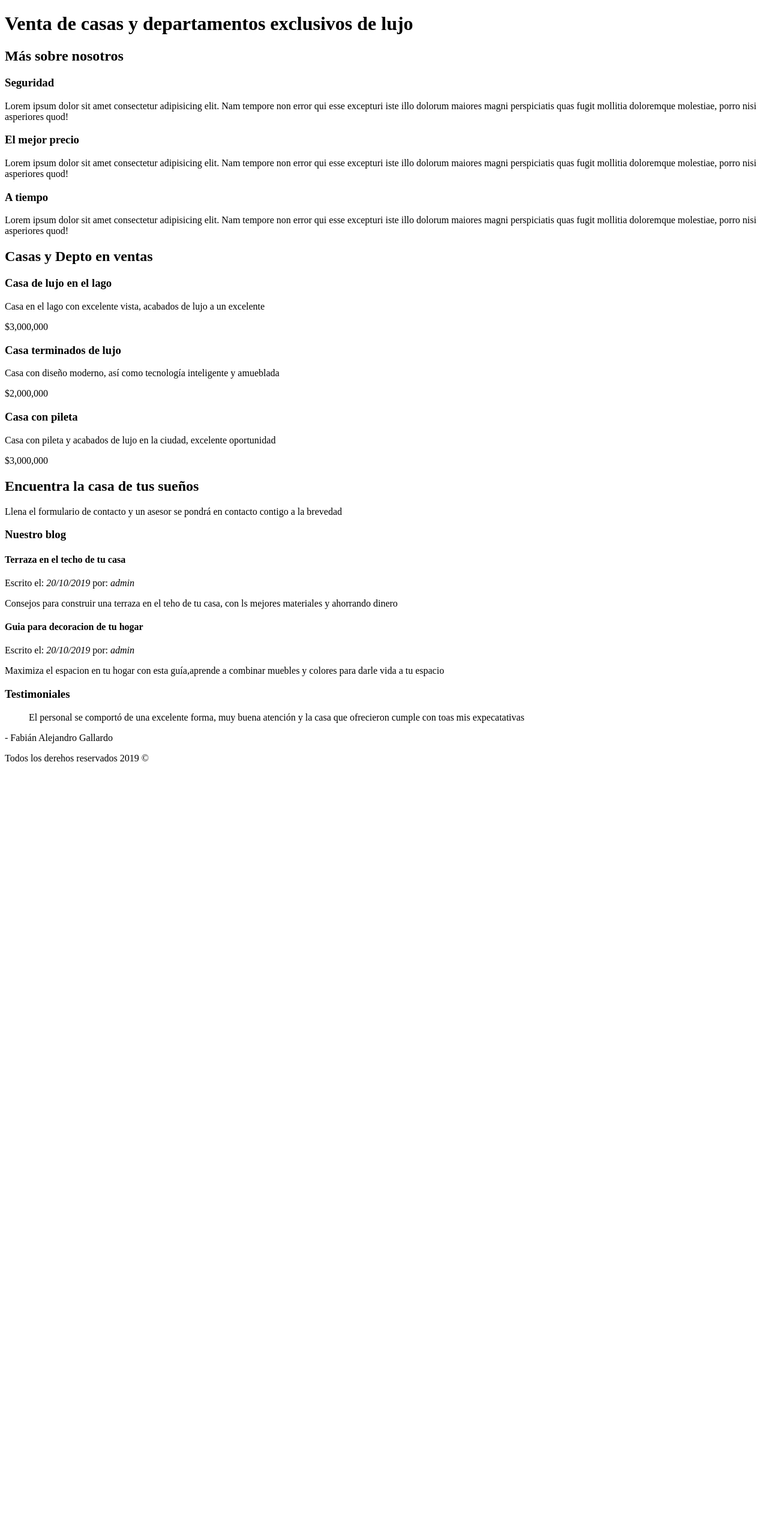
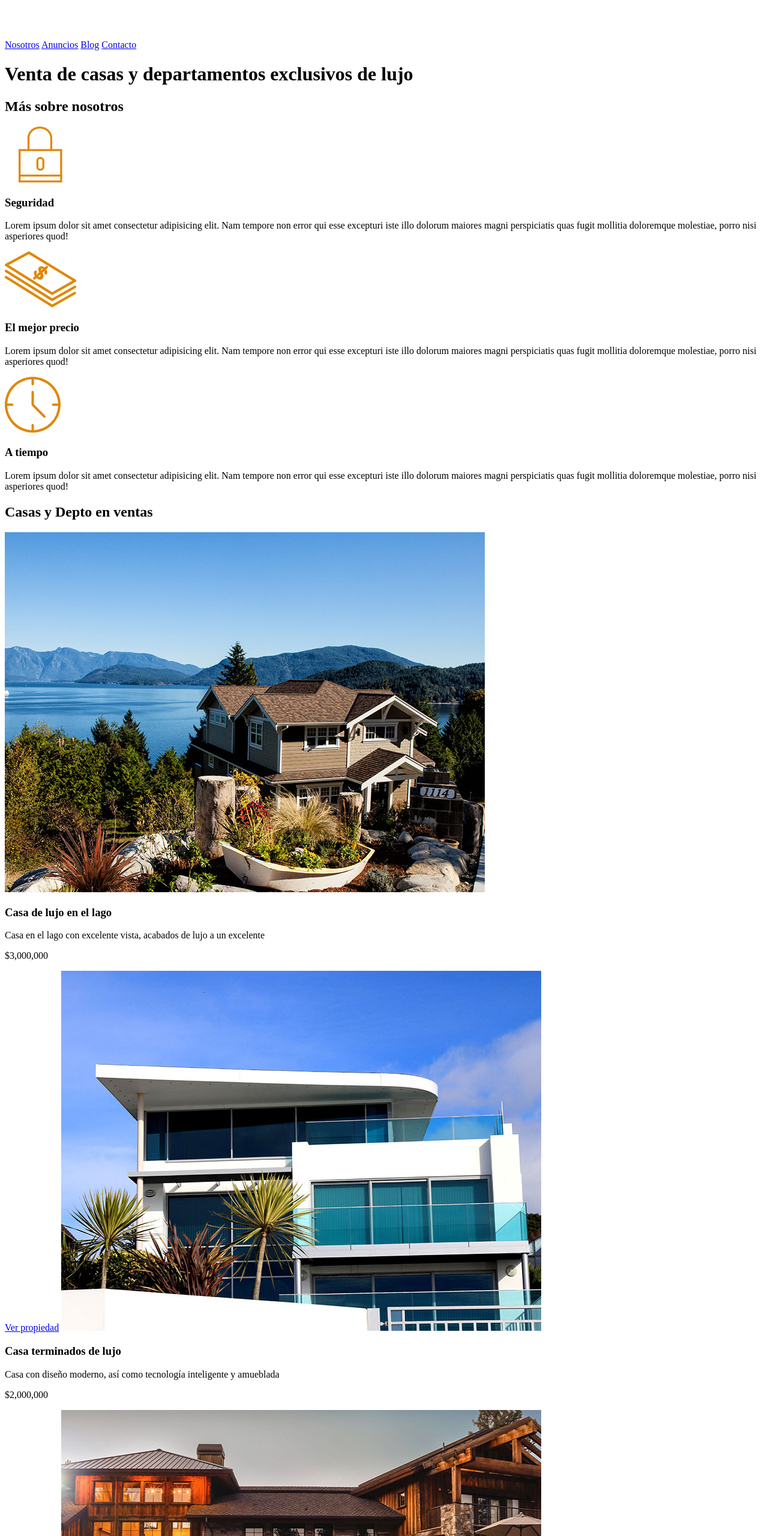
Before and after one commit to Fabianvcp/bienesraices, a plain HTML site: page index.html in a window 1280 px wide. Shown: the top 2560 px of the page at 60% size. Before the commit the page ends 1289 px from the top, so only its background shows below. Drawn offline with Linux system fonts and the light colour scheme.

Commit message:
imagenes

```diff
--- a/index.html
+++ b/index.html
@@ -8,48 +8,84 @@
 </head>
 
 <body>
+    <header>
 
+        <a href="index.html">
+            <img src="./img/logo.svg" alt="logo">
+        </a>
+        <nav>
+            <a href="nosotros.html">Nosotros</a>
+            <a href="anuncio.html">Anuncios</a>
+            <a href="blog.html">Blog</a>
+            <a href="contacto.html">Contacto</a>
+        </nav>
         <h1>Venta de casas y departamentos exclusivos de lujo</h1>
+    </header>
 
+    <section>
         <h2>Más sobre nosotros</h2>
+        <img src="./img/icono1.svg" alt="Icono Seguridad">
 
+        <div>
             <h3>Seguridad</h3>
             <p>
                 Lorem ipsum dolor sit amet consectetur adipisicing elit. Nam tempore non error qui esse excepturi iste illo dolorum maiores magni perspiciatis quas fugit mollitia doloremque molestiae, porro nisi asperiores quod!
             </p>
+        </div>
 
+        <img src="./img/icono2.svg" alt="Icono Mejor Precio">
+
+        <div>
             <h3>El mejor precio</h3>
             <p>
                 Lorem ipsum dolor sit amet consectetur adipisicing elit. Nam tempore non error qui esse excepturi iste illo dolorum maiores magni perspiciatis quas fugit mollitia doloremque molestiae, porro nisi asperiores quod!
             </p>
+        </div>
 
+        <img src="./img/icono3.svg" alt="Icono a tiempo">
+
+        <div>
             <h3>A tiempo</h3>
             <p>
                 Lorem ipsum dolor sit amet consectetur adipisicing elit. Nam tempore non error qui esse excepturi iste illo dolorum maiores magni perspiciatis quas fugit mollitia doloremque molestiae, porro nisi asperiores quod!
             </p>
+        </div>
+    </section>
 
     <h2>Casas y Depto en ventas</h2>
 
+    <img src="./img/anuncio1.jpg" alt="Anuncio casa en el lago">
     <h3>Casa de lujo en el lago</h3>
     <p>Casa en el lago con excelente vista, acabados de lujo a un excelente</p>
     <p>$3,000,000</p>
+    <a href="#">Ver propiedad</a>
 
+    <img src="./img/anuncio2.jpg" alt="Anuncio casa de lujo">
     <h3>Casa terminados de lujo</h3>
     <p>Casa con diseño moderno, así como tecnología inteligente y amueblada</p>
     <p>$2,000,000</p>
+    <a href="#">Ver propiedad</a>
 
+    <img src="./img/anuncio3.jpg" alt="Anuncio casa con pileta">
     <h3>Casa con pileta</h3>
     <p>Casa con pileta y acabados de lujo en la ciudad, excelente oportunidad</p>
     <p>$3,000,000</p>
+    <a href="#">Ver propiedad</a>
+
+    <a href="anuncio.html">Ver todas</a>
 
     <h2>Encuentra la casa de tus sueños</h2>
     <p>Llena el formulario de contacto y un asesor se pondrá en contacto contigo a la brevedad</p>
+    <a href="contacto.html">Contactanos</a>
 
     <h3>Nuestro blog</h3>
+
+    <img src="./img/blog1.jpg" alt="Entrada de blog">
     <h4>Terraza en el techo de tu casa</h4>
     <p>Escrito el: <em>20/10/2019</em> por: <em>admin</em></p>
     <p>Consejos para construir una terraza en el teho de tu casa, con ls mejores materiales y ahorrando dinero</p>
 
+    <img src="./img/blog2.jpg" alt="Entrada de blog">
     <h4>Guia para decoracion de tu hogar</h4>
     <p>Escrito el: <em>20/10/2019</em> por: <em>admin</em></p>
     <p>Maximiza el espacion en tu hogar con esta guía,aprende a combinar muebles y colores para darle vida a tu espacio</p>
@@ -60,7 +96,14 @@
     </blockquote>
     <p>- Fabián Alejandro Gallardo</p>
 
+
+    <a href="nosotros.html">Nosotros</a>
+    <a href="anuncio.html">Anuncios</a>
+    <a href="blog.html">Blog</a>
+    <a href="contacto.html">Contacto</a>
+
     <p>Todos los derehos reservados 2019 &copy;</p>
+
 </body>
 
 </html>
```
Also changed, not shown: anuncio.html (added, +17 -0 lines), blog.html (added, +17 -0 lines), contacto.html (added, +17 -0 lines), nosotros.html (added, +16 -0 lines). Lines whose indentation alone changed are shown as unchanged.
